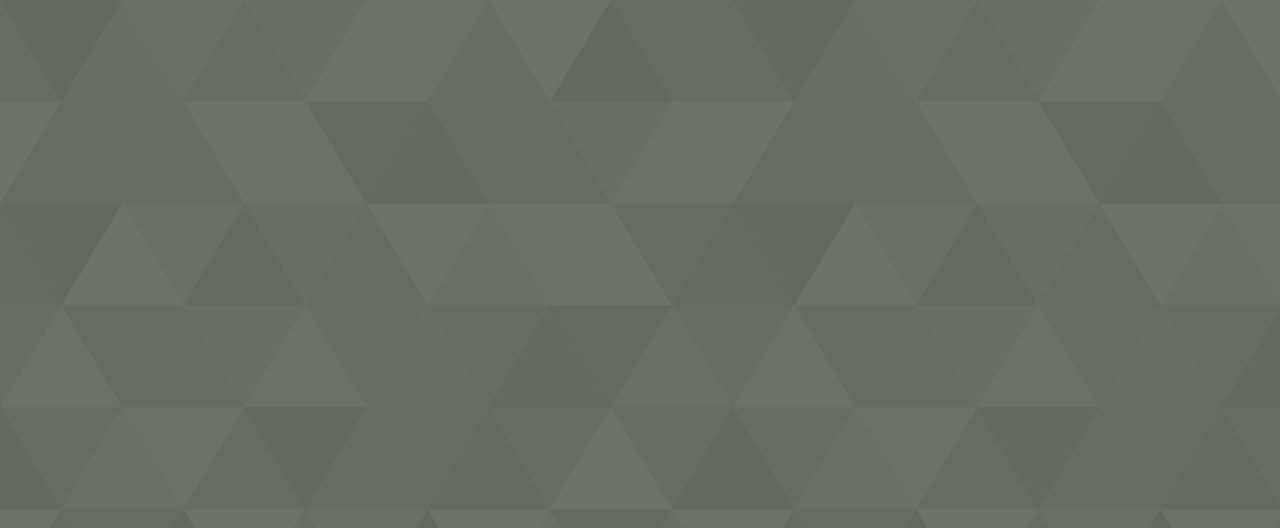
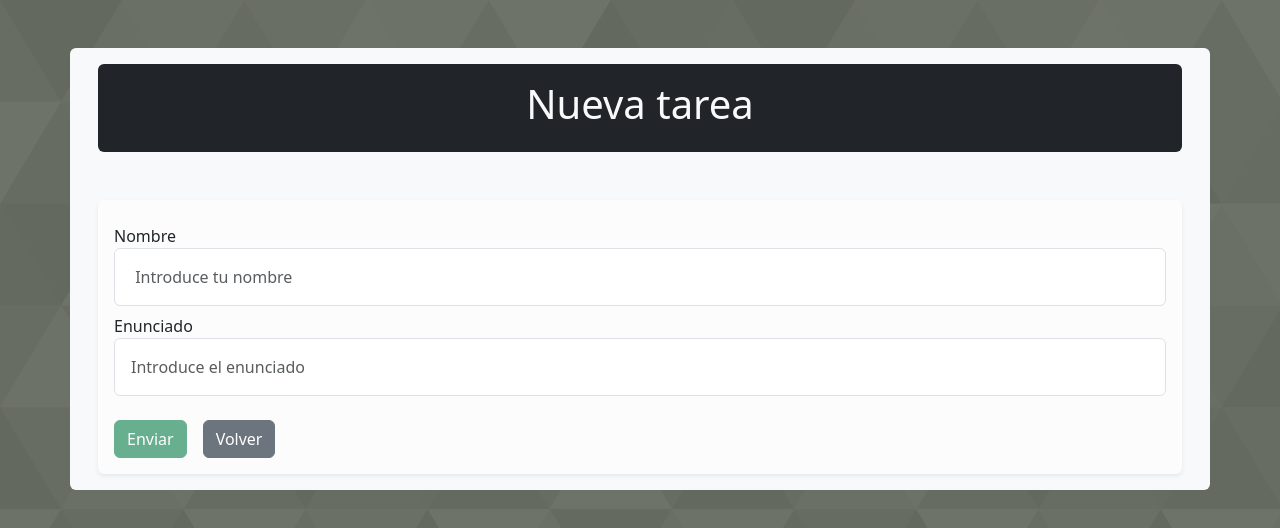
Before and after one commit to let-s-rol/Gamifica-front, an Angular app in the folder Frontend/: page /tarea in a window 1280 px wide. Shown: the top 528 px of the page. Built offline with nearby package versions, Linux system fonts and the light colour scheme.

Commit message:
crear tarea

```diff
--- a/Frontend/src/app/ranking/show-ranking/show-ranking.component.html
+++ b/Frontend/src/app/ranking/show-ranking/show-ranking.component.html
@@ -44,7 +44,7 @@
 
       </div>
 
-      <button [routerLink]="'/user'" class="btn btn-success">Volver</button>
+      <button [routerLink]="'/user'" class="btn btn-secondary">Volver</button>
     </div>
   </div>
 </div>
--- a/Frontend/src/app/ranking/show-ranking/tareas-teacher/tareas-teacher.component.html
+++ b/Frontend/src/app/ranking/show-ranking/tareas-teacher/tareas-teacher.component.html
@@ -1,3 +1,50 @@
 <!-- Crear tarea -->
 
 <!-- TODO hacer nueva tarea cuando brayan me diga que pasa de informacion -->
+
+<div class="container bg-light mt-5 p-3 rounded">
+  <div class="container">
+    <div class="p-3 bg-dark rounded mb-4">
+      <h1 class="text-light text-center">Nueva tarea</h1>
+    </div>
+
+    <div class="shadow-sm container bg-light-subtle mt-5 p-3 rounded">
+      <form novalidate [formGroup]="user" (submit)="send()">
+        <!--    Input nombre -->
+        <div class="mt-2 form-group">
+          <label for="name"> Nombre </label>
+          <input
+            type="text"
+            id="name"
+            class=".text-muted p-3 form-control"
+            formControlName="name"
+            placeholder=" Introduce tu nombre"
+          />
+        </div>
+
+        <!--    Input Enunciado -->
+        <div class="mt-2 form-group">
+          <label for="task">Enunciado </label>
+          <input
+            type="text"
+            id="task"
+            class=".text-muted p-3 form-control"
+            formControlName="task"
+            placeholder="Introduce el enunciado"
+          />
+        </div>
+
+        <!--    botton de enviar-->
+        <div>
+          <br />
+          <button class="btn btn-success" [disabled]="user.invalid">
+            Enviar
+          </button>
+          <button [routerLink]="'/user'" class="btn ms-3 btn-secondary">
+            Volver
+          </button>
+        </div>
+      </form>
+    </div>
+  </div>
+</div>
--- a/Frontend/src/app/ranking/show-ranking/tareas-teacher/tareas-teacher.component.ts
+++ b/Frontend/src/app/ranking/show-ranking/tareas-teacher/tareas-teacher.component.ts
@@ -1,15 +1,24 @@
 import { Component, OnInit } from '@angular/core';
+import { FormControl, FormGroup, Validators } from '@angular/forms';
 
 @Component({
   selector: 'app-tareas-teacher',
   templateUrl: './tareas-teacher.component.html',
-  styleUrls: ['./tareas-teacher.component.css']
+  styleUrls: ['./tareas-teacher.component.css'],
 })
 export class TareasTeacherComponent implements OnInit {
-
-  constructor() { }
-
-  ngOnInit(): void {
+  user!: FormGroup;
+  constructor() {
+    this.user = new FormGroup({
+      name: new FormControl('', [Validators.required, Validators.minLength(3)]),
+      task: new FormControl('', [Validators.required, Validators.minLength(3)]),
+    });
   }
 
+  send() {
+  // TODO Hacer enlace y que guarde el enunciado
+
+  }
+
+  ngOnInit(): void {}
 }
--- a/Frontend/src/app/user-panel/user-panel.component.ts
+++ b/Frontend/src/app/user-panel/user-panel.component.ts
@@ -45,7 +45,7 @@ export class UserPanelComponent implements OnInit {
       "lastName":"Rodriguez",
       "email":"manolor@correo.com",
       "date":"14/12/1999",
-      "rol":"student",
+      "rol":"teacher",
       "img":"https://imgs.search.brave.com/Wt2sdEpSRr9rzDciZmT6BA3C5PkUg2sQSuAdemfr350/rs:fit:1200:1200:1/g:ce/aHR0cHM6Ly93d3cu/cGluY2xpcGFydC5j/b20vcGljZGlyL2Jp/Zy81NjctNTY3NzAy/MV9raW5nZG9tLWhl/YXJ0cy0xLWFydHdv/cmstY2xpcGFydC5w/bmc"
       }
     ]
```
Also changed, not shown: 1 other file (tests, documents, lock files or other folders).
